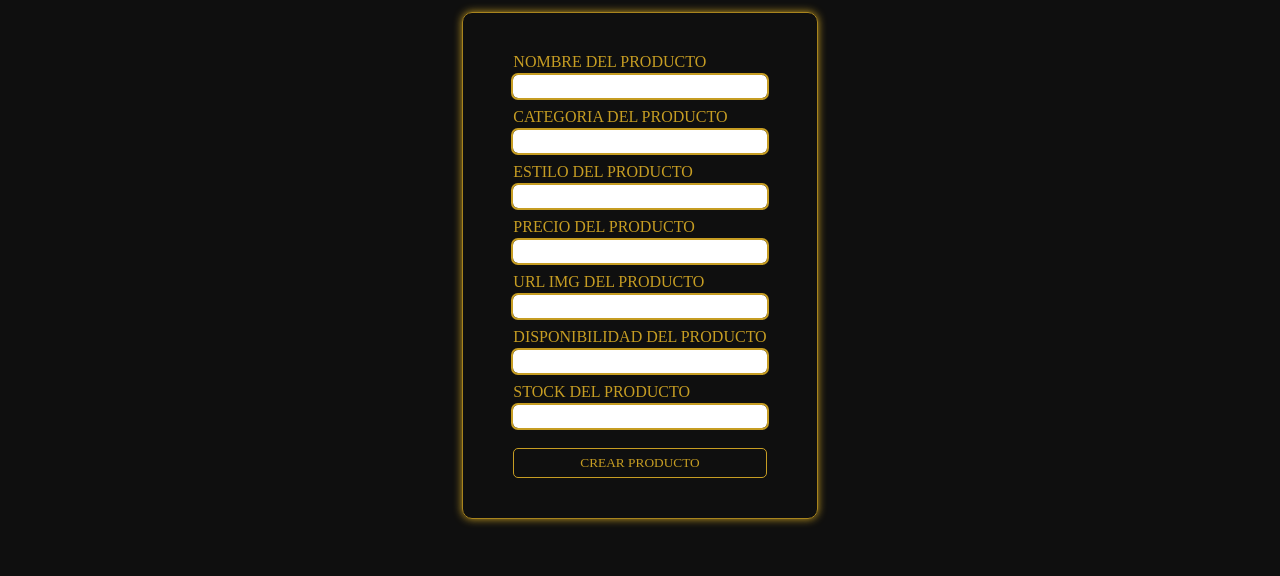
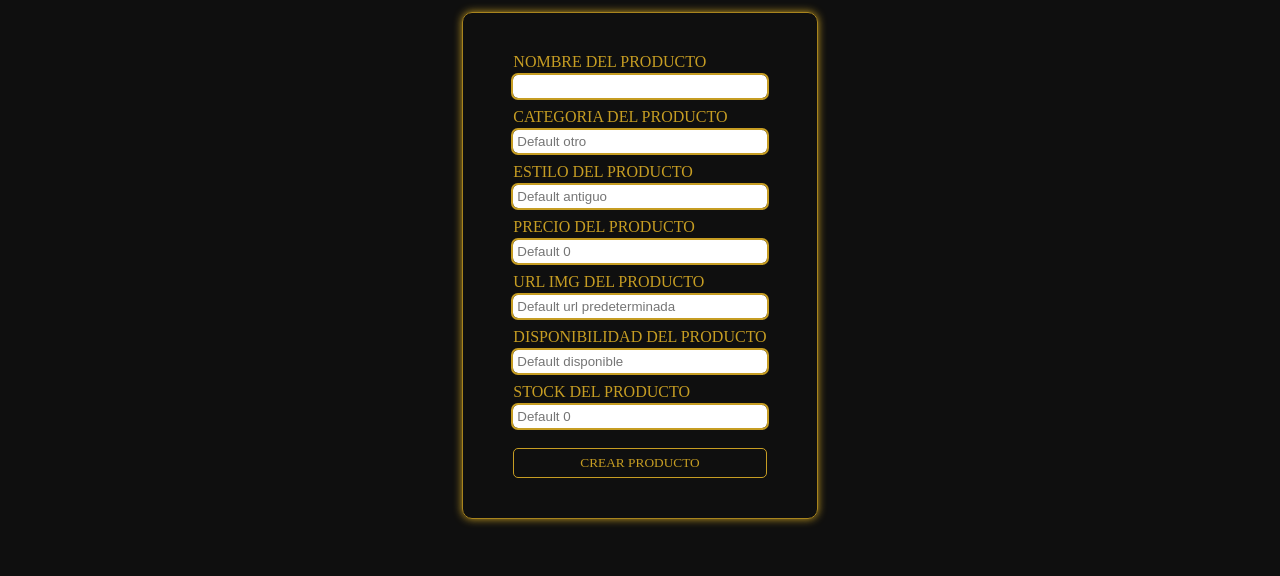
Before and after one commit to NicoSurbayrole/elFrancesAntiques2, a plain HTML site: page pages/admin/crearProducto.html in a window 1280 px wide. Shown: the part 63-639 px from the top of the page. Drawn offline with Linux system fonts and the light colour scheme.

Commit message:
agregamos bien la ruta del favicon

```diff
--- a/pages/admin/crearProducto.html
+++ b/pages/admin/crearProducto.html
@@ -4,7 +4,7 @@
 <head>
     <meta charset="UTF-8">
     <meta name="viewport" content="width=device-width, initial-scale=1.0">
-    <link rel="icon" type="image/png" href="../img/faviconSubastas32x32.png">
+    <link rel="icon" type="image/png" href="../../img/faviconSubastas32x32.png">
     <link rel="stylesheet" href="../../css/style.css">
     <link rel="stylesheet" href="../../css/crearProducto.css">
     <title>El Frances Antiques || Art & Deco | Admin - Crear Producto</title>
@@ -100,35 +100,39 @@
                 <form class="admin__form">
                     <div class="admin__campo">
                         <label for="product-name">Nombre del producto</label>
-                        <input class="admin__form-input" id="product-name" name="nombre" type="text" >
+                        <input class="admin__form-input" id="product-name" name="nombre" type="text" required>
                     </div>
                     <div class="admin__campo">
                         <label for="product-categoria">Categoria del producto</label>
-                        <input class="admin__form-input" id="product-categoria" name="categoria" type="text" >
+                        <input class="admin__form-input" id="product-categoria" name="categoria" type="text"
+                            placeholder="Default otro">
                     </div>
                     <div class="admin__campo">
                         <label for="product-estilo">Estilo del producto</label>
-                        <input class="admin__form-input" id="product-estilo" name="estilo" type="text" >
+                        <input class="admin__form-input" id="product-estilo" name="estilo" type="text"
+                            placeholder="Default antiguo">
                     </div>
                     <div class="admin__campo">
                         <label for="product-precioARS">Precio del producto</label>
                         <input class="admin__form-input" id="product-precioARS" name="precio_ars" type="number"
-                            >
+                            placeholder="Default 0">
                     </div>
                     <div class="admin__campo">
                         <label for="product-imgUrl">Url img del producto</label>
-                        <input class="admin__form-input" id="product-imgUrl" name="img_url" type="text" >
+                        <input class="admin__form-input" id="product-imgUrl" name="img_url" type="text"
+                            placeholder="Default url predeterminada">
                     </div>
                     <div class="admin__campo">
                         <label for="product-disponibilidad">Disponibilidad del producto</label>
                         <input class="admin__form-input" id="product-disponibilidad" name="disponibilidad" type="text"
-                            >
+                            placeholder="Default disponible">
                     </div>
                     <div class="admin__campo">
                         <label for="product-stock">Stock del producto</label>
-                        <input class="admin__form-input" id="product-stock" name="stock" type="number" >
+                        <input class="admin__form-input" id="product-stock" name="stock" type="number"
+                            placeholder="Default 0">
                     </div>
-                    <button class="admin__form-btn" type="submit">Crear producto</button>
+                    <button class="admin__form-btn" type="submit"> Crear producto </button>
                 </form>
             </div>
 
```
